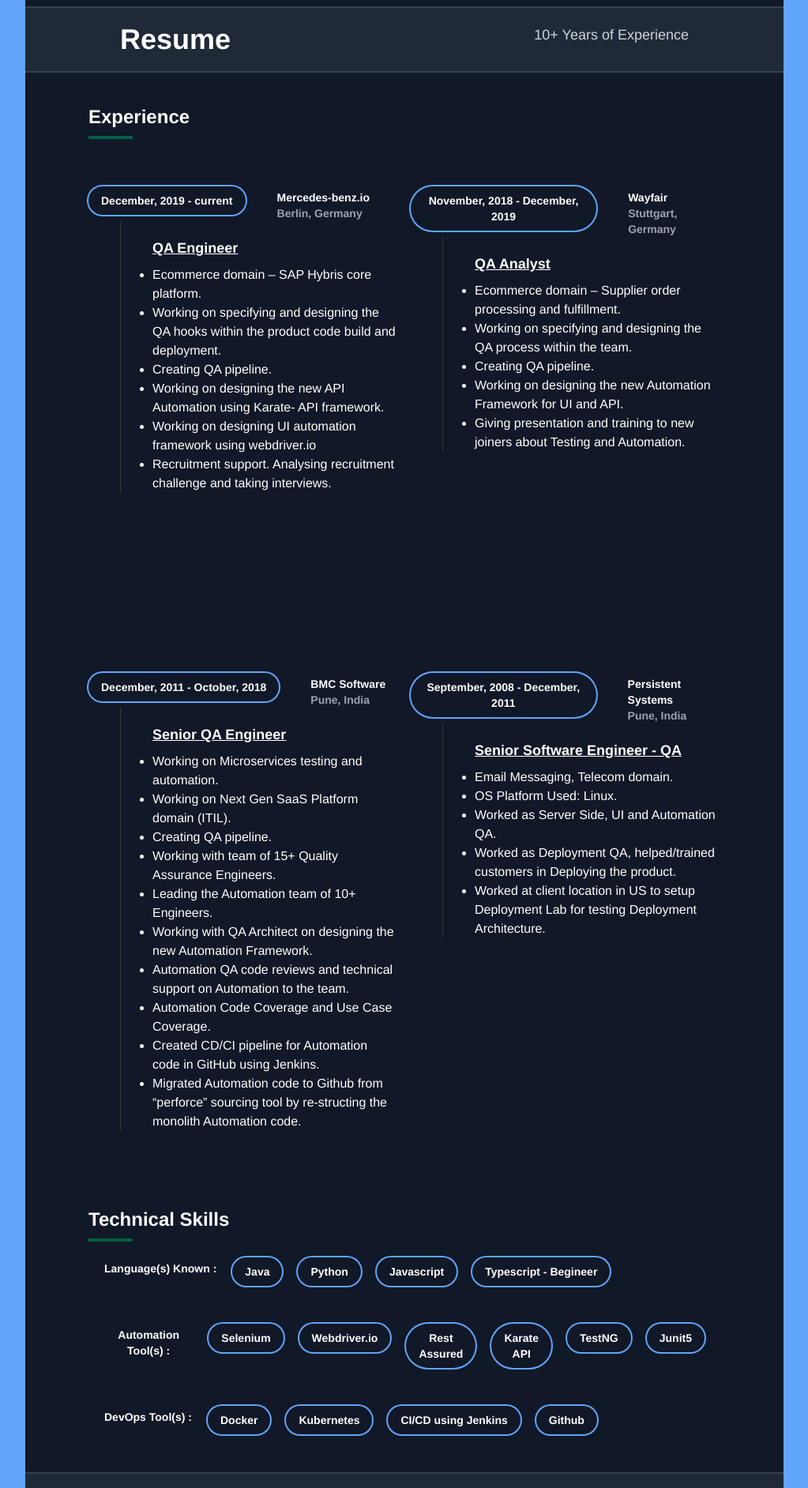
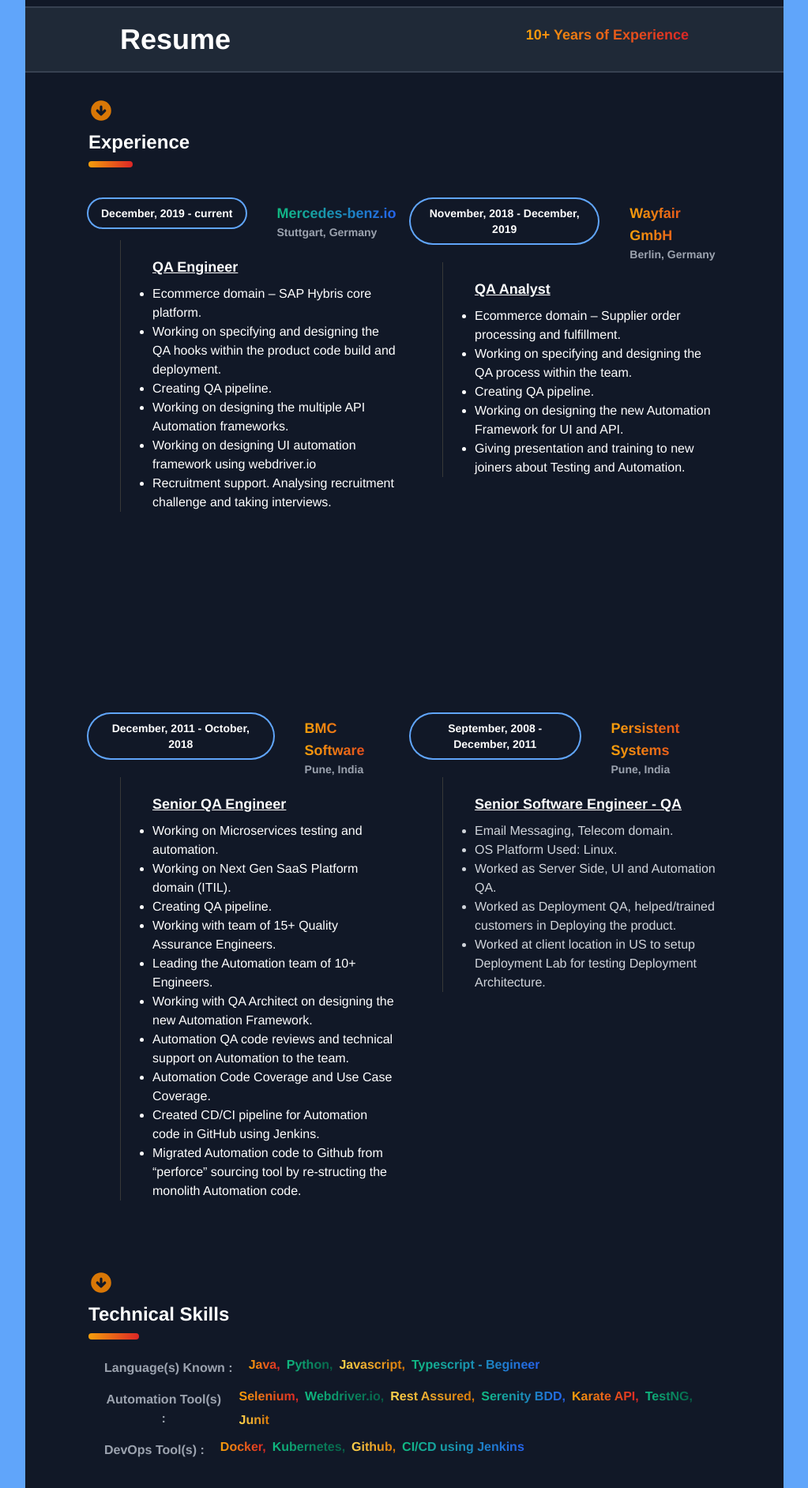
Before and after one commit to manojsharmatestla/my-profile, a Vue app: page /resume in a window 1280 px wide. Shown: the part 220-2104 px from the top of the page at 79% size, without its empty margins (128-1151 px from the left). Built offline with nearby package versions, Linux system fonts and the light colour scheme.

Commit message:
transition

```diff
--- a/src/views/Resume.vue
+++ b/src/views/Resume.vue
@@ -5,8 +5,10 @@
     >
       <section class="w-3/4 m-auto ">
         <div class="flex flex-row">
-          <p class="flex-1 text-left text-white font-bold ">Resume</p>
-          <p class="text-gray-300 text-lg text-right">
+          <p class="flex-1 text-left text-white font-bold">Resume</p>
+          <p
+            class="bg-clip-text text-transparent bg-gradient-to-l from-red-600 to-yellow-500 text-lg text-right font-semibold"
+          >
             10+ Years of Experience
           </p>
         </div>
@@ -15,8 +17,22 @@
     <section class="mx-20 mb-10">
       <div class=" text-white  justify-between">
         <div class="">
+          <svg
+            xmlns="http://www.w3.org/2000/svg"
+            class="h-8 w-8 animate-bounce text-yellow-600"
+            viewBox="0 0 20 20"
+            fill="currentColor"
+          >
+            <path
+              fill-rule="evenodd"
+              d="M10 18a8 8 0 100-16 8 8 0 000 16zm1-11a1 1 0 10-2 0v3.586L7.707 9.293a1 1 0 00-1.414 1.414l3 3a1 1 0 001.414 0l3-3a1 1 0 00-1.414-1.414L11 10.586V7z"
+              clip-rule="evenodd"
+            />
+          </svg>
           <p class="text-2xl font-extrabold text-left">Experience</p>
-          <p class="border-b-4 w-14 border-green-800 mt-2 mb-10"></p>
+          <div
+            class="h-2 w-14  mt-2 mb-5 rounded text-transparent bg-gradient-to-l from-red-600 to-yellow-500"
+          ></div>
           <div class="grid-rows-2 grid grid-cols-2 gap-4">
             <div class="mt-5 pb-10 ">
               <div class="flex flex-row justify-items-start">
@@ -24,10 +40,12 @@
                 <div
                   class="flex flex-col ml-5 text-left text-sm text-gray-400 "
                 >
-                  <p class="mt-1 font-semibold text-white">
+                  <p
+                    class="bg-clip-text text-transparent bg-gradient-to-l from-blue-600 to-green-500 mt-1 font-bold text-lg"
+                  >
                     Mercedes-benz.io
                   </p>
-                  <p class="font-semibold text-left">Berlin, Germany</p>
+                  <p class="font-semibold text-left">Stuttgart, Germany</p>
                 </div>
               </div>
 
@@ -44,8 +62,8 @@
                     </li>
                     <li>Creating QA pipeline.</li>
                     <li>
-                      Working on designing the new API Automation using Karate-
-                      API framework.
+                      Working on designing the multiple API Automation
+                      frameworks.
                     </li>
                     <li>
                       Working on designing UI automation framework using
@@ -66,8 +84,12 @@
                 <div
                   class="flex flex-col ml-5 text-left text-sm text-gray-400 "
                 >
-                  <p class="mt-1 font-semibold text-white">Wayfair</p>
-                  <p class="font-semibold text-left">Stuttgart, Germany</p>
+                  <p
+                    class="bg-clip-text text-transparent bg-gradient-to-l from-red-600 to-yellow-500 mt-1 font-semibold text-lg"
+                  >
+                    Wayfair GmbH
+                  </p>
+                  <p class="font-semibold text-left">Berlin, Germany</p>
                 </div>
               </div>
 
@@ -105,7 +127,11 @@
                 <div
                   class="flex flex-col ml-5 text-left text-sm text-gray-400 "
                 >
-                  <p class="mt-1 font-semibold text-white">BMC Software</p>
+                  <p
+                    class="bg-clip-text text-transparent bg-gradient-to-l from-red-600 to-yellow-500 mt-1 font-semibold text-lg"
+                  >
+                    BMC Software
+                  </p>
                   <p class="font-semibold text-left">Pune, India</p>
                 </div>
               </div>
@@ -160,7 +186,9 @@
                 <div
                   class="flex flex-col ml-5 text-left text-sm text-gray-400 "
                 >
-                  <p class="mt-1 font-semibold text-white">
+                  <p
+                    class="bg-clip-text text-transparent bg-gradient-to-l from-red-600 to-yellow-500 mt-1 font-semibold text-lg"
+                  >
                     Persistent Systems
                   </p>
                   <p class="font-semibold text-left">Pune, India</p>
@@ -172,7 +200,9 @@
                   <p class="text-lg pt-5 font-bold mb-2 underline">
                     Senior Software Engineer - QA
                   </p>
-                  <ul class="flex flex-col text-base break-words list-disc">
+                  <ul
+                    class="flex flex-col text-base break-words list-disc text-gray-300"
+                  >
                     <li>
                       Email Messaging, Telecom domain.
                     </li>
@@ -198,58 +228,132 @@
     </section>
 
     <section class="mx-20 mb-10 text-white mt-14">
-      <div>
-        <p class="text-2xl font-extrabold text-left">Technical Skills</p>
-        <p class="border-b-4 w-14 border-green-800 mt-2"></p>
+      <div class="flex flex-col flex-auto">
+        <svg
+          xmlns="http://www.w3.org/2000/svg"
+          class="h-8 w-8 animate-bounce text-yellow-600"
+          viewBox="0 0 20 20"
+          fill="currentColor"
+        >
+          <path
+            fill-rule="evenodd"
+            d="M10 18a8 8 0 100-16 8 8 0 000 16zm1-11a1 1 0 10-2 0v3.586L7.707 9.293a1 1 0 00-1.414 1.414l3 3a1 1 0 001.414 0l3-3a1 1 0 00-1.414-1.414L11 10.586V7z"
+            clip-rule="evenodd"
+          />
+        </svg>
+        <p class=" text-2xl font-extrabold text-left ">Technical Skills</p>
+        <div
+          class="h-2 w-16 mt-2 rounded text-transparent bg-gradient-to-l from-red-600 to-yellow-500"
+        ></div>
 
         <div class="mt-5">
           <div class="flex flex-row justify-items-start">
             <div class="flex flex-col ml-5 text-left text-sm text-gray-400 ">
-              <p class="mt-1 font-semibold text-white mb-5">
+              <p class="mt-1 font-semibold text-gray-400 mb-2 text-base">
                 Language(s) Known :
               </p>
             </div>
             <div class="flex flex-row pl-5">
-              <Capsule msg="Java" />
-              <Capsule msg="Python" />
-              <Capsule msg="Javascript" />
-              <Capsule msg="Typescript - Begineer" />
+              <p
+                class="font-semibold text-base mr-2 text-transparent bg-clip-text bg-gradient-to-l from-red-600 to-yellow-500"
+              >
+                Java,
+              </p>
+              <p
+                class="font-semibold text-base mr-2 text-transparent bg-clip-text bg-gradient-to-l from-green-800 to-green-500"
+              >
+                Python,
+              </p>
+              <p
+                class="font-semibold text-base mr-2 text-transparent bg-clip-text bg-gradient-to-l from-yellow-600 to-yellow-300"
+              >
+                Javascript,
+              </p>
+              <p
+                class="font-semibold text-base text-transparent bg-clip-text bg-gradient-to-l from-blue-600 to-green-500"
+              >
+                Typescript - Begineer
+              </p>
             </div>
           </div>
         </div>
 
-        <div class="mt-10">
+        <div class="mt-1">
           <div class="flex flex-row justify-items-start">
             <div class="ml-5 text-sm text-gray-400 ">
-              <p class="mt-1 font-semibold text-white mb-5">
+              <p class="mt-1 font-semibold text-gray-400 mb-2 text-base">
                 Automation Tool(s) :
               </p>
             </div>
-            <div class="flex flex-row pl-5">
-              <Capsule msg="Selenium" />
-              <Capsule msg="Webdriver.io" />
-              <Capsule msg="Rest Assured" />
-              <Capsule msg="Karate API" />
-              <Capsule msg="TestNG" />
-              <Capsule msg="Junit5" />
+            <div class="flex flex-row pl-5 flex-wrap">
+              <p
+                class="font-semibold text-base mr-2 text-transparent bg-clip-text bg-gradient-to-l from-red-600 to-yellow-500"
+              >
+                Selenium,
+              </p>
+              <p
+                class="font-semibold text-base mr-2 text-transparent bg-clip-text bg-gradient-to-l from-green-800 to-green-500"
+              >
+                Webdriver.io,
+              </p>
+              <p
+                class="font-semibold text-base mr-2 text-transparent bg-clip-text bg-gradient-to-l from-yellow-600 to-yellow-300"
+              >
+                Rest Assured,
+              </p>
+              <p
+                class="font-semibold text-base mr-2 text-transparent bg-clip-text bg-gradient-to-l from-blue-600 to-green-500"
+              >
+                Serenity BDD,
+              </p>
+              <p
+                class="font-semibold text-base mr-2 text-transparent bg-clip-text bg-gradient-to-l from-red-600 to-yellow-500"
+              >
+                Karate API,
+              </p>
+              <p
+                class="font-semibold text-base mr-2 text-transparent bg-clip-text bg-gradient-to-l from-green-800 to-green-500"
+              >
+                TestNG,
+              </p>
+              <p
+                class="font-semibold text-base mr-2 text-transparent bg-clip-text bg-gradient-to-l from-yellow-600 to-yellow-300"
+              >
+                Junit
+              </p>
             </div>
           </div>
         </div>
 
-        <div class="mt-10">
+        <div class="mt-1">
           <div class="flex flex-row justify-items-start">
             <div class="flex flex-col ml-5 text-left text-sm text-gray-400 ">
-              <p class="mt-1 font-semibold text-white mb-5">
+              <p class="mt-1 font-semibold text-gray-400 mb-5 text-base">
                 DevOps Tool(s) :
               </p>
             </div>
             <div class="flex flex-row pl-5">
-              <Capsule msg="Docker" />
-              <Capsule msg="Kubernetes" />
-              <Capsule msg="CI/CD using Jenkins" />
-              <Capsule msg="Github" />
+              <p
+                class="font-semibold text-base mr-2 text-transparent bg-clip-text bg-gradient-to-l from-red-600 to-yellow-500"
+              >
+                Docker,
+              </p>
+              <p
+                class="font-semibold text-base mr-2 text-transparent bg-clip-text bg-gradient-to-l from-green-800 to-green-500"
+              >
+                Kubernetes,
+              </p>
+              <p
+                class="font-semibold text-base mr-2 text-transparent bg-clip-text bg-gradient-to-l from-yellow-600 to-yellow-300"
+              >
+                Github,
+              </p>
+              <p
+                class="font-semibold text-base mr-2 text-transparent bg-clip-text bg-gradient-to-l from-blue-600 to-green-500"
+              >
+                CI/CD using Jenkins
+              </p>
             </div>
-
           </div>
         </div>
       </div>
@@ -273,13 +377,6 @@ export default defineComponent({
 </script>
 
 <style scoped>
-h3 {
-  margin: 40px 0 0;
-}
-
-a {
-  color: #42b983;
-}
 .timeline-border {
   border-left: 1px solid #373838;
 }
```
Also changed, not shown: src/views/AboutMe.vue (+66 -14 lines).
